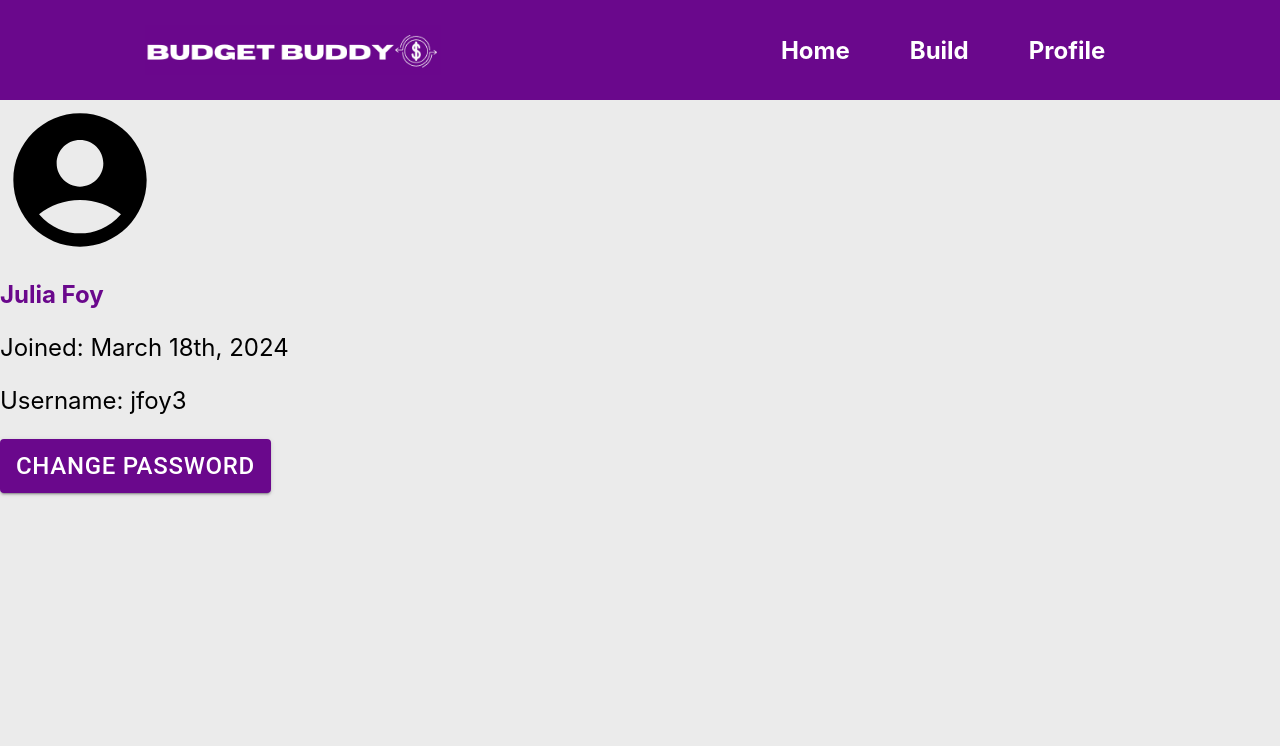
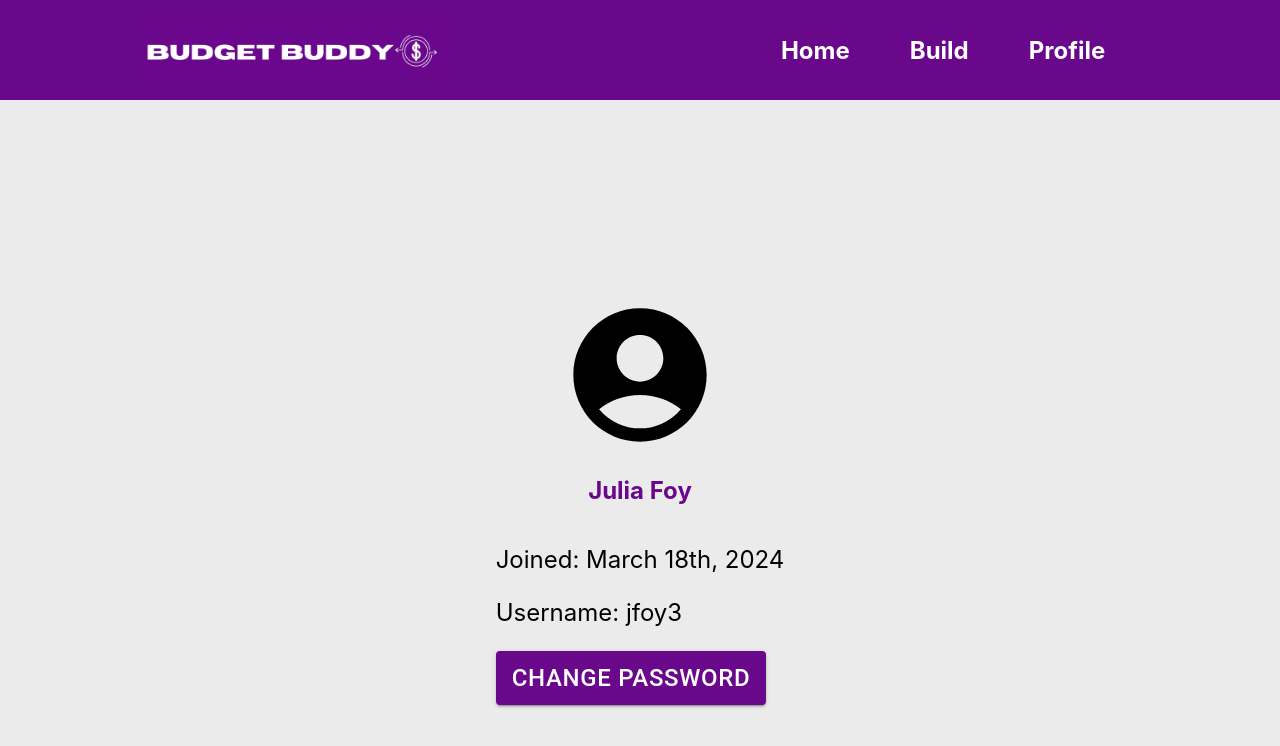
Before and after one commit to amithasound/budget-app, a React (Create React App) app in the folder react-copilot-test/budget-buddy/: page /Profile in a window 1280 px wide. Shown: the top 746 px of the page. Built offline with nearby package versions, Linux system fonts and the light colour scheme.

Commit message:
Center the profile page

```diff
--- a/react-copilot-test/budget-buddy/src/Profile.js
+++ b/react-copilot-test/budget-buddy/src/Profile.js
@@ -8,7 +8,7 @@ const Profile = () => {
     };
 
     return (
-        <div>
+        <div className = "profile-container">
             <header>
                  <AccountCircleIcon style={{ fontSize: '10rem' }} />
             </header>
--- a/react-copilot-test/budget-buddy/src/styles.css
+++ b/react-copilot-test/budget-buddy/src/styles.css
@@ -6,3 +6,11 @@ body {
 .main-container {
     margin-left: 20px; /* Adjust this value as needed */
 }
+
+.profile-container {
+    display: flex;
+    flex-direction: column;
+    align-items: center;
+    justify-content: center;
+    height: 100vh; /* This will make the container take the full viewport height */
+}
```
